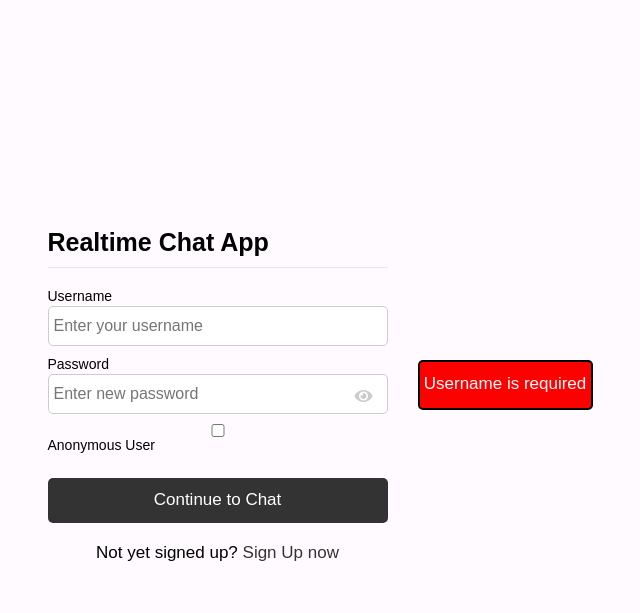
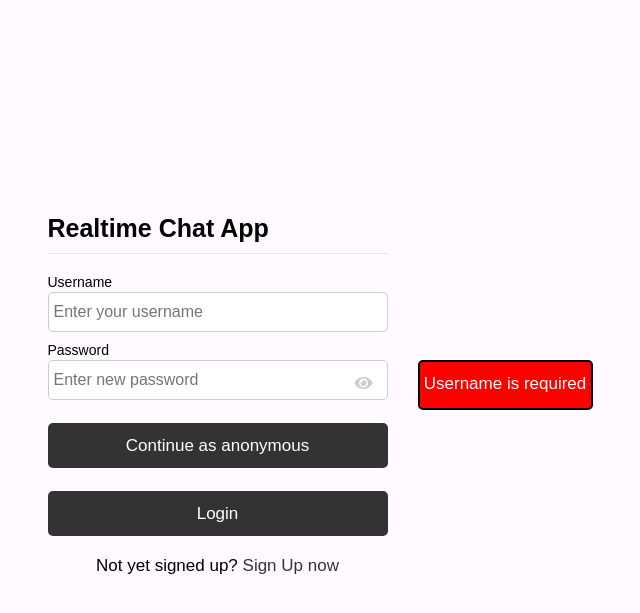
Before and after one commit to xavesdiporta/PsiocologoS, a PHP site: page /login.php in a window 1280 px wide. Shown: the top 613 px of the page, without its empty margins (335-975 px from the left). Run offline with PHP 8.4, Linux system fonts and the light colour scheme; data that the repository does not hold is empty.

Commit message:
Added json and login as anonymous

```diff
--- /dev/null
+++ b/inc/login.js
@@ -0,0 +1,3 @@
+document.getElementById('anonymous').onclick() = function (){
+
+}
--- a/php/login.html
+++ b/php/login.html
@@ -23,17 +23,17 @@
                     <input type="password" name="password" placeholder="Enter new password" required>
                     <i class="fas fa-eye"></i>
                 </div>
-                <div class="field checkbox">
-                    <input type="checkbox" id="anonymous" name="anonymous">
-                    <label for="anonymous">Anonymous User</label>
+                <div class="field button">
+                    <input type="submit" id="anonymous" value="Continue as anonymous">
                 </div>
                 <div class="field button">
-                    <input type="submit" value="Continue to Chat">
+                    <input type="submit" value="Login">
                 </div>
             </form>
             <div class="link">Not yet signed up? <a href="signup.html">Sign Up now</a></div>
         </section>
     </div>
-    <script src="inc/pass-show-hide.js"></script>
+    <script src="../inc/pass-show-hide.js"></script>
+    <script src="../inc/login.js"></script>
 </body>
 </html>
--- a/php/login.php
+++ b/php/login.php
@@ -6,11 +6,19 @@ include_once '../inc/connect.php';
 $username = mysqli_real_escape_string($con, $_POST['username']);
 $password = mysqli_real_escape_string($con, $_POST['password']);
 
-if (!empty($username)) {
+if (!empty($username || isset($_POST['anonymous']))) {
     if (isset($_POST['anonymous'])) {
         // Handle login as anonymous user
+
+        //get data from json file
+        $jsonData = file_get_contents('randomNames.json');
+        //convert data to PHP array
+        $data = json_decode($jsonData, true);
+        $lengthData = count($data['myArray']);
+        $randIndex = rand(0,$lengthData);
+
         $_SESSION['authenticated'] = true;
-        $_SESSION['mainUserName'] = 'Anonymous';
+        $_SESSION['mainUserName'] = $data['myArray'][$randIndex]['name'];
         $_SESSION['mainUserStatus'] = 'Active';
         header("Location: users.php");
         exit;
```
Also changed, not shown: php/randomNames.json (added, +20 -0 lines).
